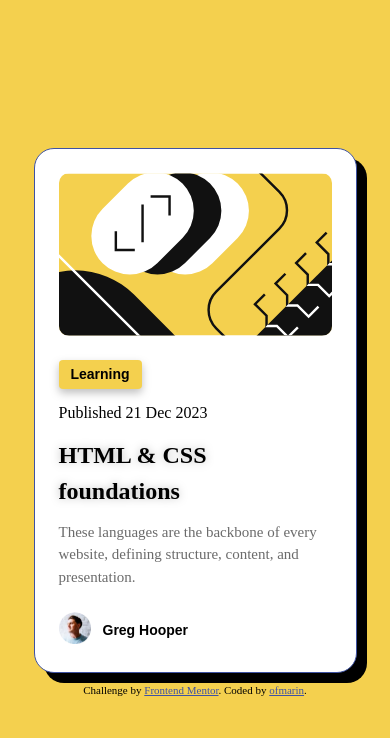
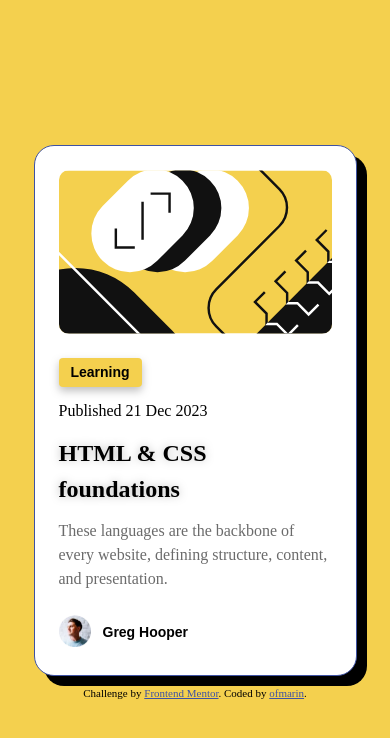
Before and after one commit to ofmarin/blog-preview-card, an Angular app: page / in a window 390 px wide. Shown: the top 738 px of the page. Built offline with nearby package versions, Linux system fonts and the light colour scheme; a web font is replaced by a local one.

Commit message:
more testing

```diff
--- a/src/app/app.css
+++ b/src/app/app.css
@@ -114,7 +114,7 @@
   font-family: "Figtree" ;
   font-style: normal;
   font-weight:500;
-  font-size: clamp(14px, 3.85vw, 16px);
+  font-size: clamp(14px, 5vw, 16px);
   line-height: 150%;
   max-width: 336px;
   color:#6B6B6B;
```
